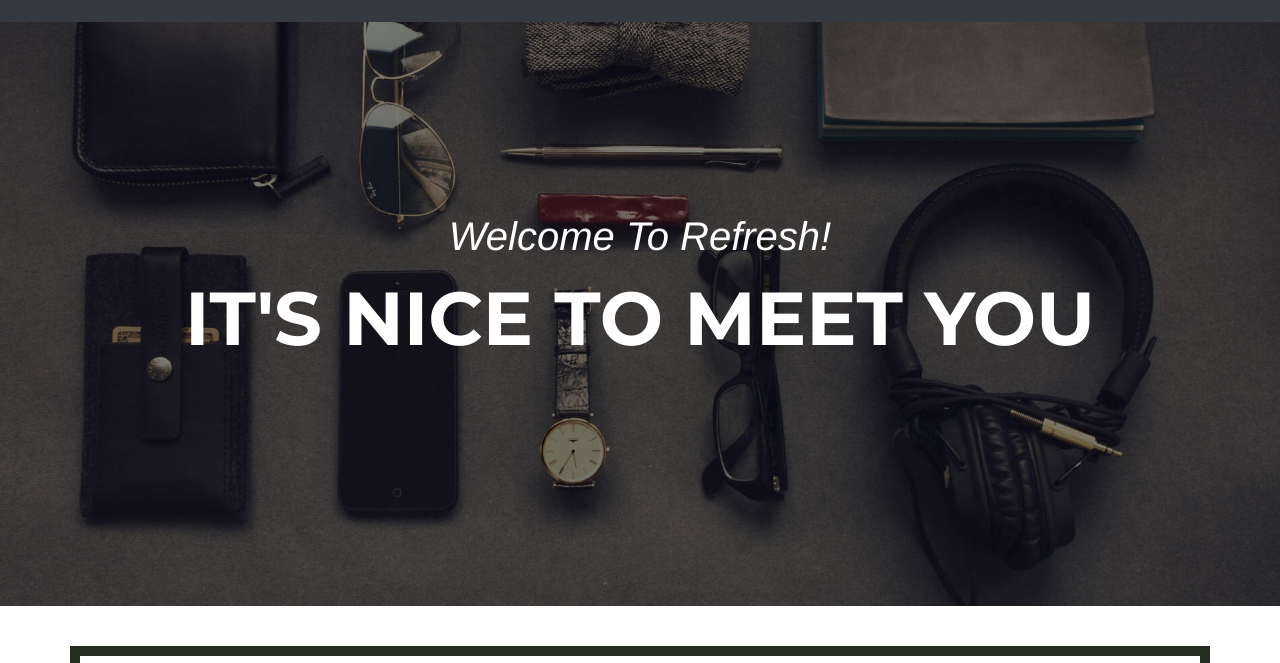
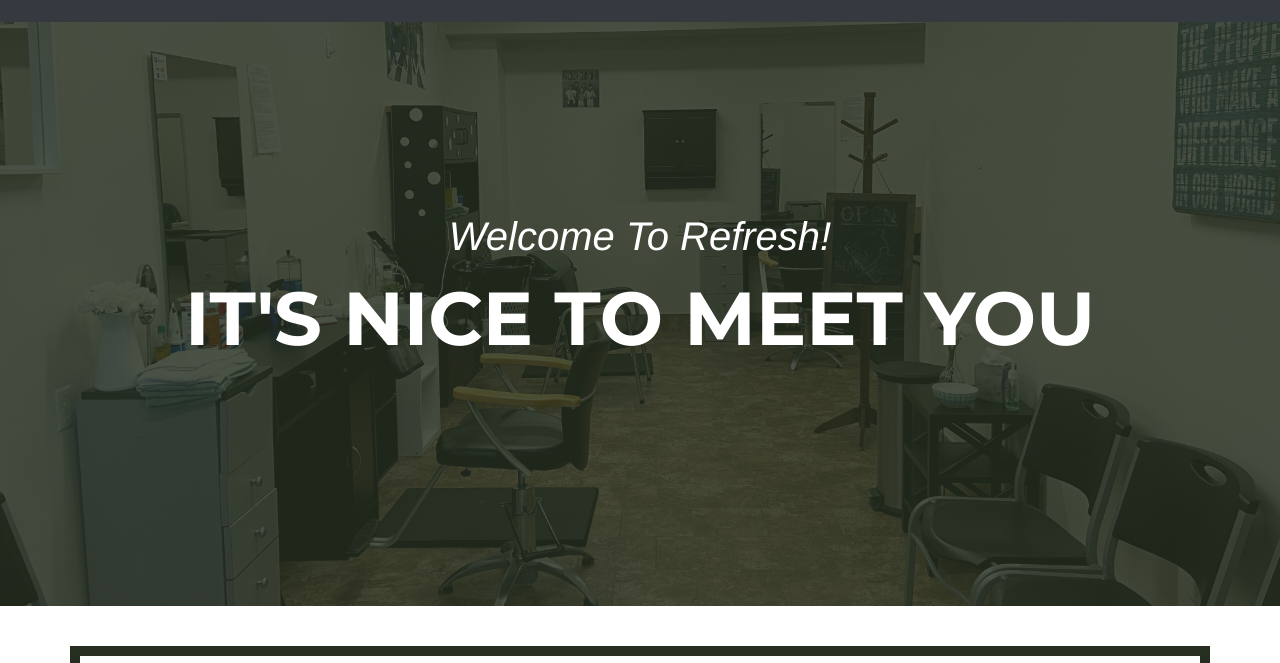
Before and after one commit to lrudolph333/RefreshWebsite, a plain HTML site: page index.html in a window 1280 px wide. Shown: the part 84-747 px from the top of the page. Drawn offline with nearby package versions, Linux system fonts and the light colour scheme; some packages are replaced by stand-ins of ours; files whose address does not match are found by name; a web font is replaced by a local one.

```diff
--- a/assets/css/styles.css
+++ b/assets/css/styles.css
@@ -54,3 +54,8 @@
     border: 10px solid #252e20;
     padding: 10px;
 }
+
+#homeLandingImage {
+    background-attachment: fixed!important;
+    /*background: linear-gradient(rgba(37,46,32,0.73) 100%, rgba(245,229,195, 1) 100%),url(&quot;../img/home/Interior.jpg&quot;) center / cover;*/
+}
--- a/index.html
+++ b/index.html
@@ -38,7 +38,7 @@
             </div>
         </div>
     </nav>
-    <header class="masthead" style="background-image:url('assets/img/header-bg.jpg');">
+    <header class="masthead"  id="homeLandingImage" style="background: linear-gradient(rgba(37,46,32,0.83) 100%, rgba(245,229,195, 1) 100%),url(&quot;./assets/img/home/Interior.jpg&quot;) center / cover;">
         <div class="container">
             <div class="intro-text">
                 <div class="intro-lead-in"><span>Welcome To Refresh!</span></div>
```
Also changed, not shown: assets/img/home/Interior.jpg (added).
